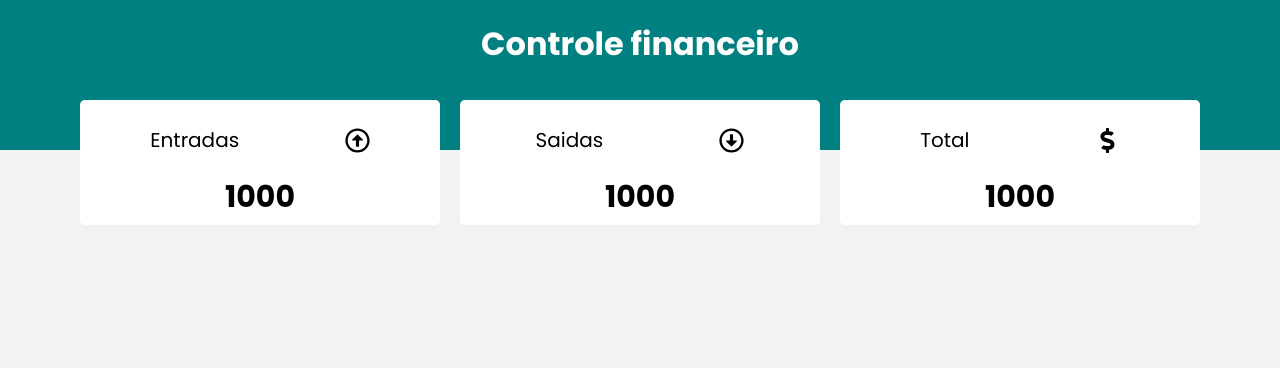
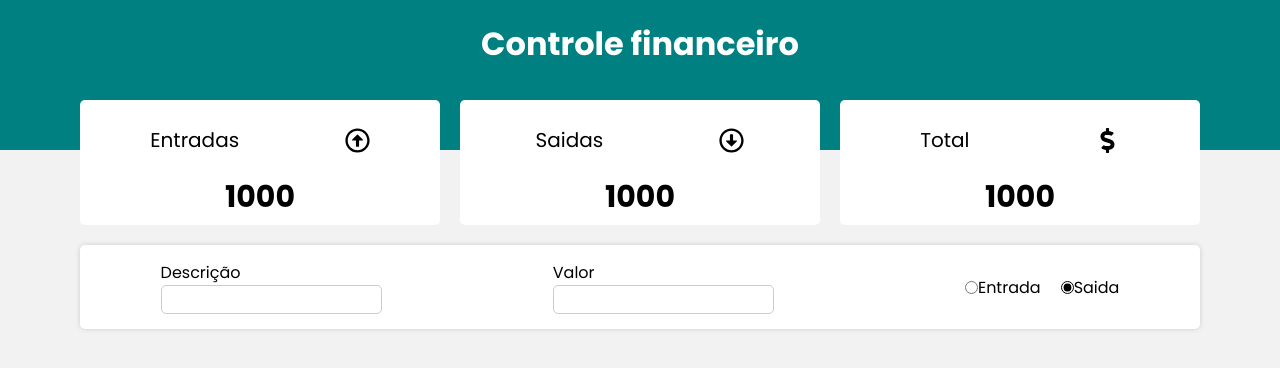
Before and after one commit to Allvasc/controle-financeiro-reactjs-master, a React (Create React App) app: page / in a window 1280 px wide. Shown: the top 368 px of the page. Built offline with nearby package versions, Linux system fonts and the light colour scheme.

Commit message:
criação dos input groups

```diff
--- a/src/App.jsx
+++ b/src/App.jsx
@@ -1,6 +1,7 @@
 import GlobalStyle from './styles/Global'
 import Header from './components/Header'
 import Resume from './components/Resume'
+import Form from './components/Form'
 
 
 function App() {
@@ -8,6 +9,7 @@
     <>
       <Header/>
       <Resume/>
+      <Form/>
       <GlobalStyle />
     </>
   );
--- /dev/null
+++ b/src/components/Form/index.jsx
@@ -0,0 +1,59 @@
+import { useState } from 'react'
+import * as C from './styles'
+
+const Form = () => {
+
+  const [desc, setDesc] = useState("")
+  const [amount, setAmount] = useState("")
+  const [isExpense, setsIsExpense] = useState(false)
+
+  const handleSave = () => {
+    if (!desc || !amount) {
+      alert('informe a descrição e o valor')
+      return;
+    } else if (amount < 1) {
+      alert('O valor deve ser positivo')
+      return;
+    }
+  }
+
+  return (
+    <C.Container>
+
+      <C.InputContent>
+        <C.Label>Descrição</C.Label>
+        <C.Input value={desc} onChange={(e) => setDesc(e.target.value)} />
+      </C.InputContent>
+
+      <C.InputContent>
+        <C.Label>Valor</C.Label>
+        <C.Input value={amount} type="number" onChange={(e) => setAmount(e.target.value)} />
+      </C.InputContent>
+
+      <C.RadioGroup>
+        <C.Input
+          type="radio"
+          id="rIncome"
+          defaultChecked
+          name="group1"
+          onChange={(e) => setsIsExpense(!isExpense)}
+          />
+        <C.Label htmlFor='rIncome'>Entrada</C.Label>
+
+        <C.Input
+          type="radio"
+          id="rExpenses"
+          defaultChecked
+          name="group1"
+          onChange={(e) => setsIsExpense(!isExpense)}
+          />
+        <C.Label htmlFor='rExpenses'>Saida</C.Label>
+
+      </C.RadioGroup>
+
+    </C.Container >
+
+  )
+}
+
+export default Form
--- /dev/null
+++ b/src/components/Form/styles.js
@@ -0,0 +1,44 @@
+import styled from "styled-components";
+
+export const Container = styled.div`
+    max-width: 1120px;
+    margin: 20px auto;
+    width: 98%;
+    background-color: #fff;
+    box-shadow: 0px 0px 5px #ccc;
+    border-radius: 5px;
+    display: flex;
+    justify-content: space-around;
+    padding: 15px 0px;
+    gap: 10px;
+
+    @media (max-width:750px){
+        display: grid;
+    }
+`;
+
+export const InputContent = styled.div`
+    display: flex;
+    flex-direction: column;
+`;
+
+export const Label = styled.label``;
+
+export const Input = styled.input`
+    outline: none;
+    border-radius: 5px;
+    padding: 5px 10px;
+    font-size: 15px;
+    border: 1px solid #ccc;
+`;
+
+export const RadioGroup = styled.div`
+    display: flex;
+    align-items: center;
+
+    input {
+        margin-left: 20px;
+        accent-color: black;
+        margin-top: 0;
+    }
+`;
--- a/src/components/Header/index.jsx
+++ b/src/components/Header/index.jsx
@@ -1,7 +1,7 @@
 import React from 'react'
 import * as C from './styles'
 
-const index = () => {
+const Header = () => {
   return (
     <C.Container>
         <C.Header>
@@ -13,4 +13,4 @@
   )
 }
 
-export default index
+export default Header
--- a/src/components/Resume/index.jsx
+++ b/src/components/Resume/index.jsx
@@ -3,7 +3,7 @@
 import ResumeItem from '../ResumeItem'
 import { FaRegArrowAltCircleDown, FaRegArrowAltCircleUp, FaDollarSign } from 'react-icons/fa'
 
-const index = () => {
+const Resume = () => {
   return (
     <C.Container>
       <ResumeItem title="Entradas" Icon={FaRegArrowAltCircleUp} value="1000" />
@@ -13,4 +13,4 @@
   )
 }
 
-export default index
+export default Resume
--- a/src/components/ResumeItem/index.jsx
+++ b/src/components/ResumeItem/index.jsx
@@ -1,7 +1,7 @@
 import React from 'react'
 import * as C from './styles'
 
-const index = ({title, Icon, value}) => {
+const ResumeItem = ({title, Icon, value}) => {
   return (
     <C.Container>
         <C.Header>
@@ -14,4 +14,4 @@
   )
 }
 
-export default index
+export default ResumeItem
```
